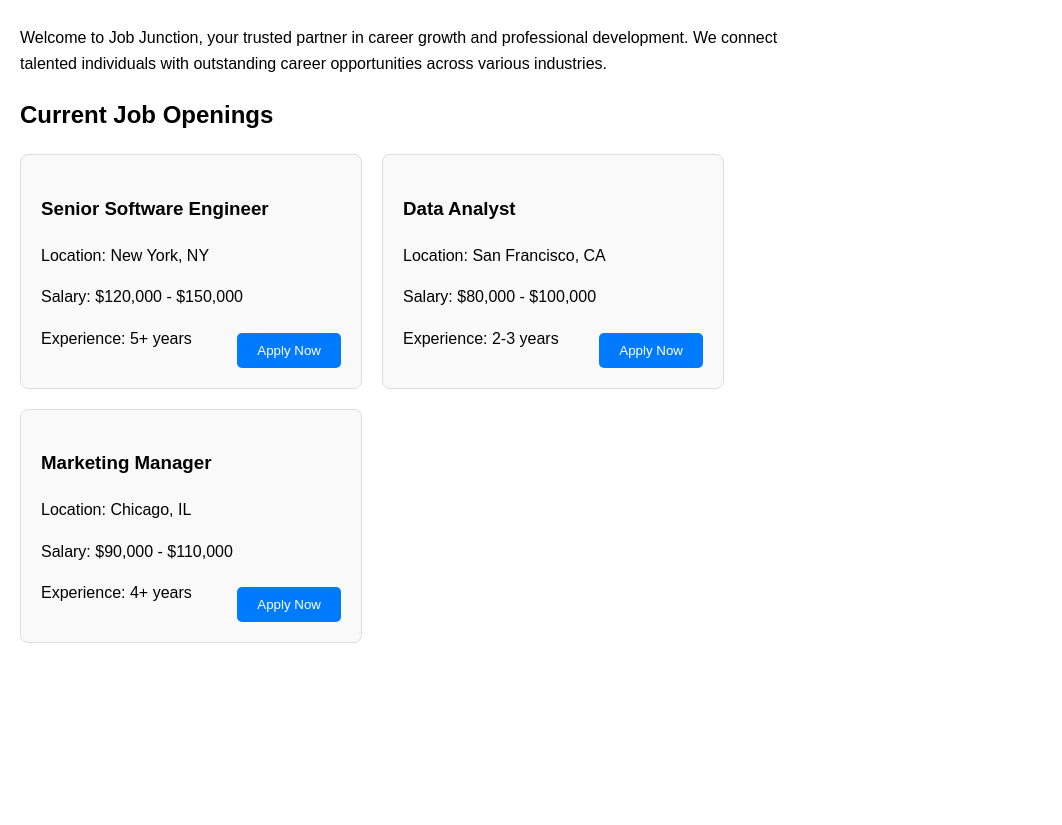
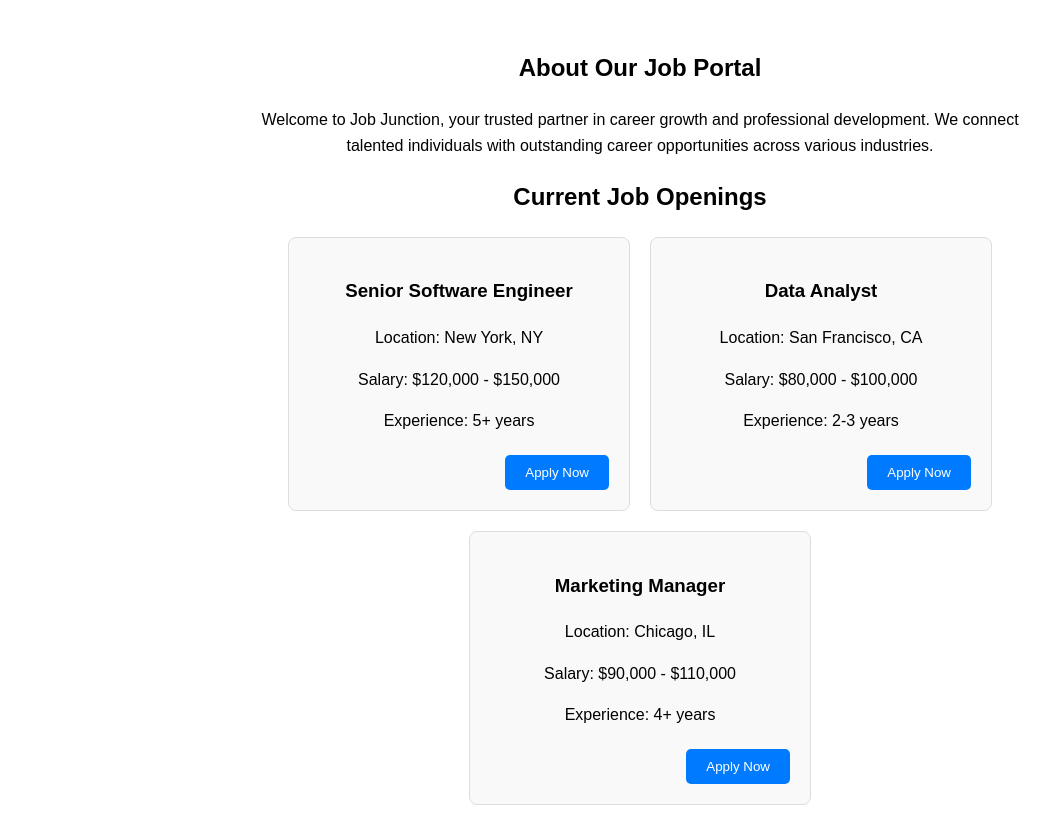
Before and after one commit to GirishE19/job-junction-website, a Flask app: page / in a window 1280 px wide. Shown: the part 565-1390 px from the top of the page, without its empty margins (0-1062 px from the left). Before the commit the page ends 1208 px from the top, so only its background shows below. Run offline with Flask 3, Linux system fonts and the light colour scheme.

Commit message:
Assistant checkpoint: Center aligned all content and improved layout
Assistant generated file changes:
- templates/home.html: Center align all content, Update job listings style, Update job card style

---

User prompt:

make everything allign correctly in center

Replit-Commit-Author: Assistant
Replit-Commit-Session-Id: 54986d7a-4efe-4f6e-a7e2-f511d7448f48

```diff
--- a/templates/home.html
+++ b/templates/home.html
@@ -8,12 +8,22 @@
     <style>
         body {
             font-family: Arial, sans-serif;
-            margin: 20px;
+            margin: 0;
             line-height: 1.6;
+            display: flex;
+            flex-direction: column;
+            align-items: center;
+            text-align: center;
+            padding: 20px;
         }
         .about-section {
             margin-top: 30px;
             max-width: 800px;
+            width: 100%;
+        }
+        img {
+            max-width: 100%;
+            height: auto;
         }
     </style>
 </head>
@@ -58,14 +68,17 @@
             gap: 20px;
             flex-wrap: wrap;
             margin-top: 20px;
+            justify-content: center;
+            width: 100%;
         }
         .job-card {
             border: 1px solid #ddd;
-            padding: 20px;
+            padding: 20px 20px 60px 20px;
             border-radius: 8px;
             width: 300px;
             background: #f9f9f9;
             position: relative;
+            text-align: center;
         }
         .apply-btn {
             background: #007bff;
```
